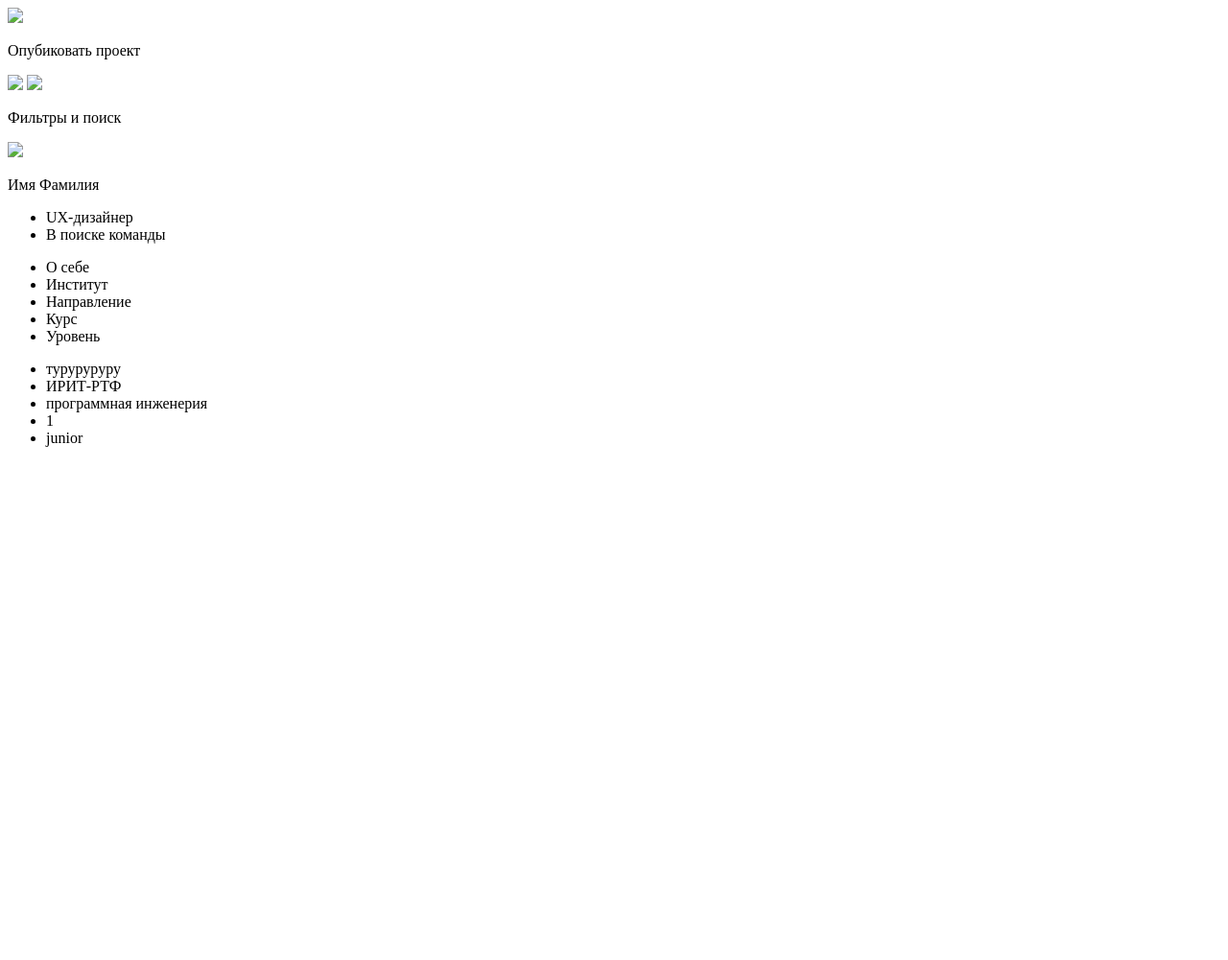
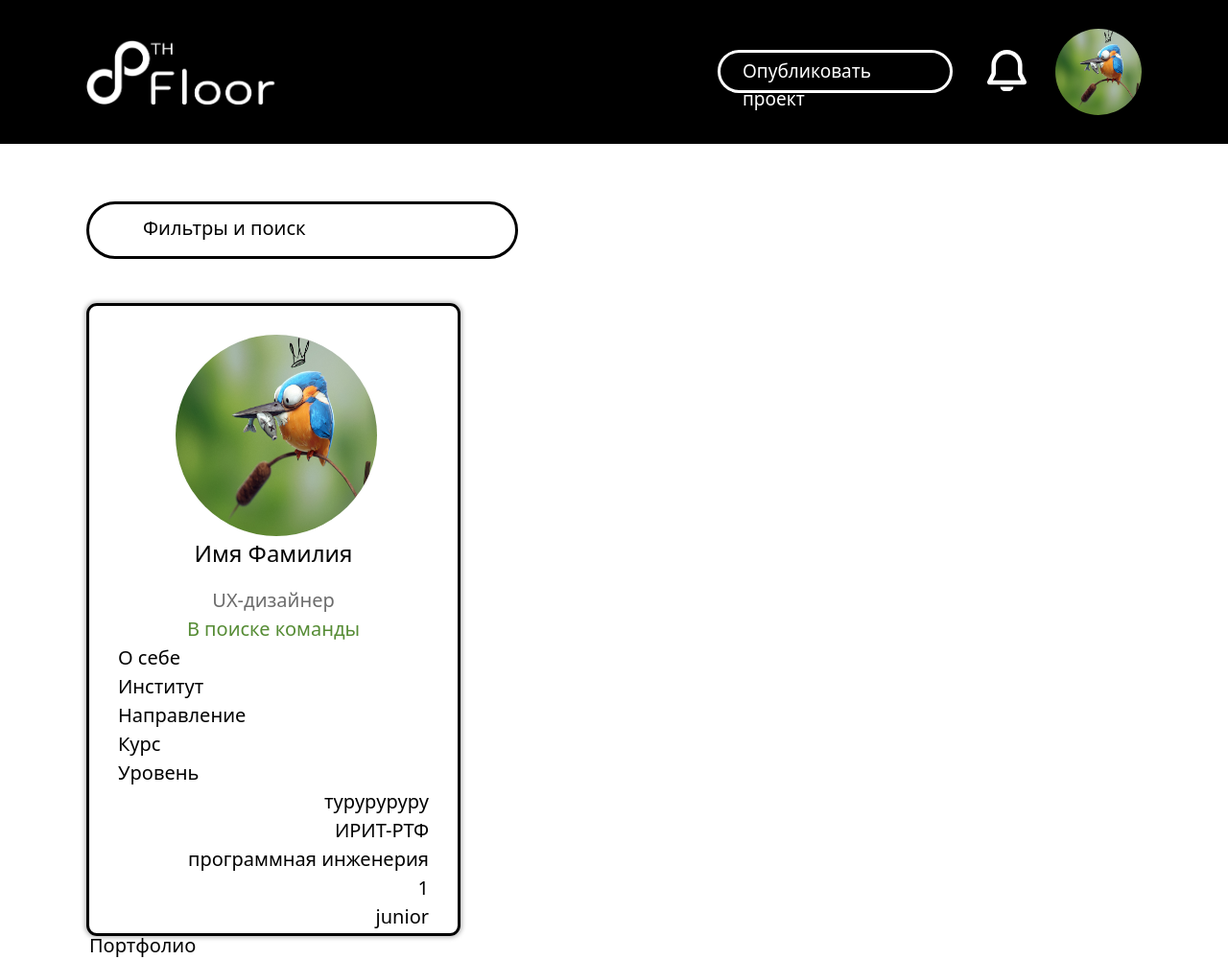
Before and after one commit to RoundBaloo/UniUnity, a plain HTML site: page index.html in a window 1280 px wide. Shown: the whole page at 96% size. Before the commit the page ends 800 px from the top, so only its background shows below. Drawn offline with nearby package versions, Linux system fonts and the light colour scheme; a web font is replaced by a local one.

Commit message:
verstka main page

```diff
--- /dev/null
+++ b/css/style.css
@@ -0,0 +1,107 @@
+body{
+    font-size: 20px;
+    font-weight: 400;
+    color: black;
+}
+
+header{
+    background-color: black;
+    height: 150px;
+}
+
+.Avatar{
+    border-radius: 100%;
+    position: absolute;
+    right: 90px;
+    top: 30px;
+}
+
+.Bigger{
+    position: static;
+    margin-top: 30px;
+    margin-left: 90px;
+}
+
+.Logo{
+    position: absolute;
+    left: 90px;
+    top: 40px;
+}
+
+ul{
+    list-style-type: none;
+    margin: 0;
+    padding: 0;
+}
+
+.UserName{
+    font-size: 24px;
+    text-align: center;
+}
+
+.Direction{
+    text-align: center;
+    font-weight: 300;
+    color: #6C6C6C;
+}
+
+.Search{
+    text-align: center;
+    font-weight: 300;
+}
+
+.InSearch{
+    color: #568c35;
+}
+
+.Notification{
+    position: absolute;
+    right: 210px;
+    top: 52px;
+}
+
+.PublishProject{
+    font-size: 19px;
+    color: white;
+    position: absolute;
+    border: 3px solid white;
+    padding: 5px 23px;
+    width: 245px;
+    height: 45px;
+    border-radius: 23px;
+    right: 287px;
+    top: 52px;
+}
+
+.Filter{
+    width: 450px;
+    height: 60px;
+    border: 3px solid black;
+    border-radius: 79px;
+    padding: 10px 56px;
+    position: relative;
+    top: 60px;
+    left: 90px;
+}
+
+.User-1{
+    position: relative;
+    top: 90px;
+    left: 90px;
+    border: 3px solid black;
+    border-radius: 11px;
+    width: 390px;
+    height: 660px;
+    box-shadow: 0 0 4px 2px rgba(0, 0, 0, 0.25);
+}
+
+.naming{
+    margin-left: 30px;
+    width: 140px;
+}
+
+.description{
+    text-align: right;
+    margin-right: 30px;
+    font-weight: 300;
+}
--- a/index.html
+++ b/index.html
@@ -3,36 +3,45 @@
 <head>
     <meta charset="UTF-8">
     <title>Title</title>
-    <a class = "Logo"><img src = #></a>
-    <a><p> Опубиковать проект</p> </a>
-    <a class = "Notification"><img src = #></a>
-    <a class = "Ava"><img src = #></a>
+    <link href="https://cdn.jsdelivr.net/npm/bootstrap@5.3.3/dist/css/bootstrap.min.css" rel="stylesheet" integrity="sha384-QWTKZyjpPEjISv5WaRU9OFeRpok6YctnYmDr5pNlyT2bRjXh0JMhjY6hW+ALEwIH" crossorigin="anonymous">
+    <script src="https://cdn.jsdelivr.net/npm/bootstrap@5.3.3/dist/js/bootstrap.bundle.min.js" integrity="sha384-YvpcrYf0tY3lHB60NNkmXc5s9fDVZLESaAA55NDzOxhy9GkcIdslK1eN7N6jIeHz" crossorigin="anonymous"></script>
+    <link rel="preconnect" href="https://fonts.googleapis.com">
+    <link rel="preconnect" href="https://fonts.gstatic.com" crossorigin>
+    <link href="https://fonts.googleapis.com/css2?family=Anonymous+Pro:ital,wght@0,400;0,700;1,400;1,700&family=M+PLUS+Rounded+1c&family=Montserrat+Alternates:ital,wght@0,100;0,200;0,300;0,400;0,500;0,600;0,700;0,800;0,900;1,100;1,200;1,300;1,400;1,500;1,600;1,700;1,800;1,900&family=Montserrat:ital,wght@0,100..900;1,100..900&family=Poiret+One&family=Rubik:ital,wght@0,300..900;1,300..900&family=Sawarabi+Gothic&family=Shantell+Sans:ital,wght@0,300..800;1,300..800&display=swap" rel="stylesheet">
+    <link rel="stylesheet" href="css/style.css">
 </head>
 <body>
+    <header>
+        <a href=# class = "Logo"><img src = img/LogoPlaceholder.png width="200" height="69"></a>
+        <a href=#><p class = "PublishProject"> Опубликовать проект</p> </a>
+        <a href=# class = "Notification"><img src = img/NotificationButton.svg></a>
+        <a href=# ><img class = "Avatar" src = img/avatarPlaceholder.jpg width="90" height="90"></a>
+    </header>
     <div>
-        <p>Фильтры и поиск</p>
+        <p class = "Filter">Фильтры и поиск</p>
     </div>
-    <div>
-        <a class = "Ava Bigger"><img src = #></a>
-        <p>Имя Фамилия</p>
+    <div class = "User-1">
+        <a><img class = "Avatar Bigger" src = img/avatarPlaceholder.jpg width="210" height="210"></a>
+        <p class = "UserName">Имя Фамилия</p>
         <ul>
-            <li>UX-дизайнер</li>
-            <li class = "InSearch">В поиске команды</li>
+            <li class = "Direction">UX-дизайнер</li>
+            <li class = "Search InSearch">В поиске команды</li>
         </ul>
-        <ul>
+        <ul class = "naming">
             <li>О себе</li>
             <li>Институт</li>
             <li>Направление</li>
             <li>Курс</li>
             <li>Уровень</li>
         </ul>
-        <ul>
+        <ul class = "description">
             <li>туруруруру</li>
             <li>ИРИТ-РТФ</li>
             <li>программная инженерия</li>
             <li>1</li>
             <li>junior</li>
         </ul>
+        <p>Портфолио</p>
     </div>
 </body>
 </html>
```
Also changed, not shown: img/LogoPlaceholder.png (added), img/NotificationButton.svg (added), img/avatarPlaceholder.jpg (added).
